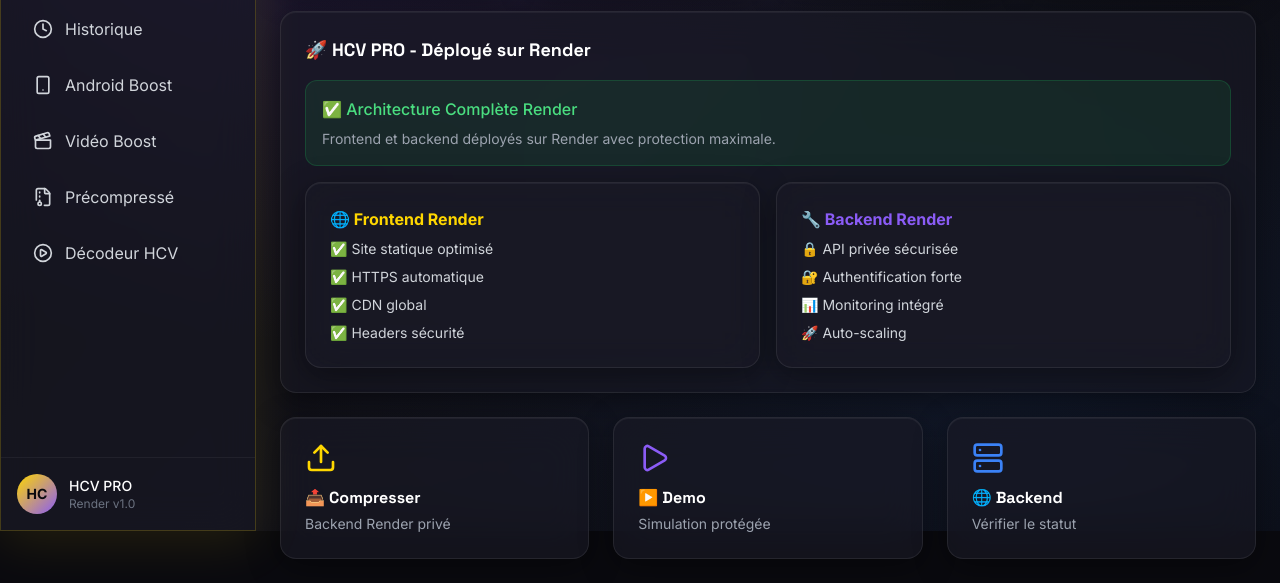
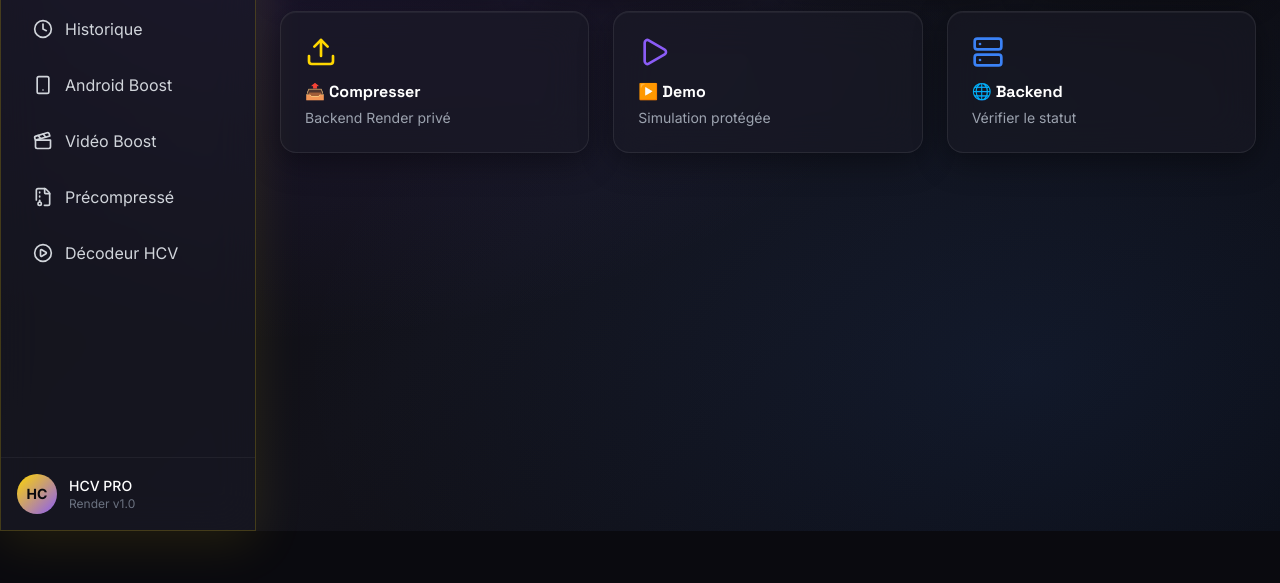
Before and after one commit to kotto/hcv-pro-render-frontend, a plain HTML site: page index.html in a window 1280 px wide. Shown: the part 269-852 px from the top of the page. After the commit the page ends 800 px from the top, so only its background shows below. Drawn offline with nearby package versions, Linux system fonts and the light colour scheme; no server answers.

Commit message:
clean: suppression section déploiement Render du dashboard

```diff
--- a/index.html
+++ b/index.html
@@ -171,33 +171,6 @@
         </div>
       </div>
 
-      <div class="glass-card rounded-2xl p-6">
-        <h3 class="font-display font-bold text-lg mb-4">🚀 HCV PRO - Déployé sur Render</h3>
-        <div class="p-4 rounded-xl bg-green-500/10 border border-green-500/20 mb-4">
-          <p class="text-green-400 font-medium mb-2">✅ Architecture Complète Render</p>
-          <p class="text-gray-400 text-sm">Frontend et backend déployés sur Render avec protection maximale.</p>
-        </div>
-        <div class="grid md:grid-cols-2 gap-4">
-          <div class="glass-card rounded-2xl p-6">
-            <h4 class="font-bold text-hcs-gold mb-2">🌐 Frontend Render</h4>
-            <ul class="space-y-2 text-sm text-gray-300">
-              <li>✅ Site statique optimisé</li>
-              <li>✅ HTTPS automatique</li>
-              <li>✅ CDN global</li>
-              <li>✅ Headers sécurité</li>
-            </ul>
-          </div>
-          <div class="glass-card rounded-2xl p-6">
-            <h4 class="font-bold text-hcs-purple mb-2">🔧 Backend Render</h4>
-            <ul class="space-y-2 text-sm text-gray-300">
-              <li>🔒 API privée sécurisée</li>
-              <li>🔐 Authentification forte</li>
-              <li>📊 Monitoring intégré</li>
-              <li>🚀 Auto-scaling</li>
-            </ul>
-          </div>
-        </div>
-      </div>
 
       <div class="grid md:grid-cols-3 gap-6">
         <button onclick="showSection('compress')" class="glass-card rounded-2xl p-6 text-left hover:border-hcs-gold/30 transition-all">
```
